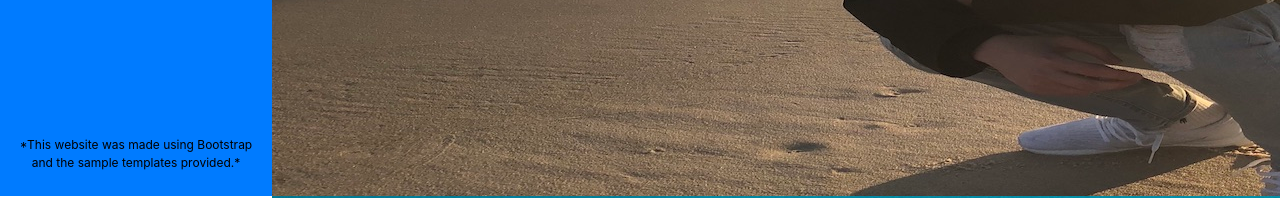
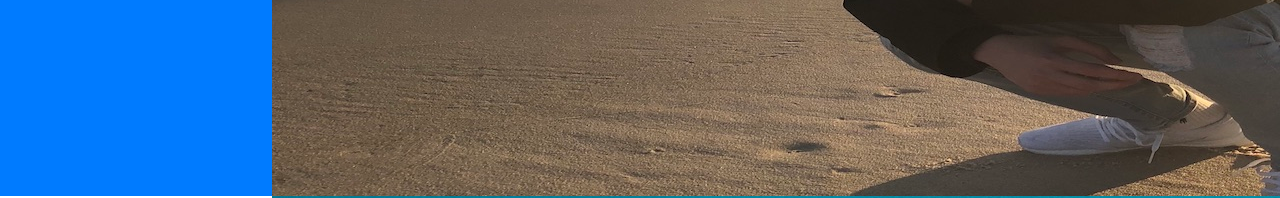
Before and after one commit to NgoHarrison/NgoHarrison.github.io, a website with bundled scripts: page index.html in a window 1280 px wide. Shown: the part 604-802 px from the top of the page. Built offline with nearby package versions, Linux system fonts and the light colour scheme; a web font is replaced by a local one.

Commit message:
Update index.html
Updated index.html nav menu

```diff
--- a/index.html
+++ b/index.html
@@ -60,9 +60,7 @@
       </ul>
 
     </div>
-    <footer>
-        <p class="foot">*This website was made using Bootstrap and the sample templates provided.*</p>
-      </footer>
+
   </nav>
 
   <div class="container-fluid p-0">
```
